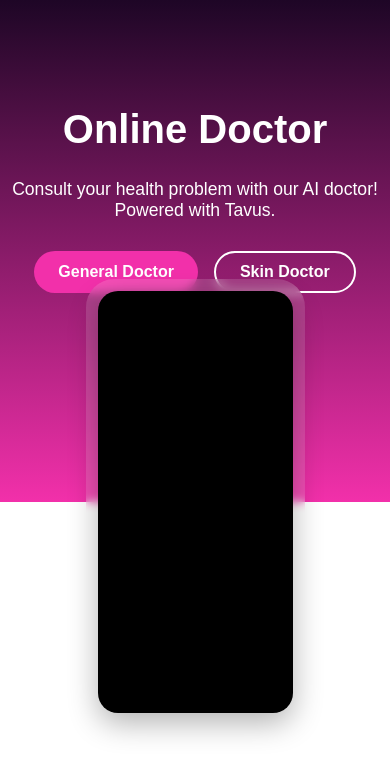
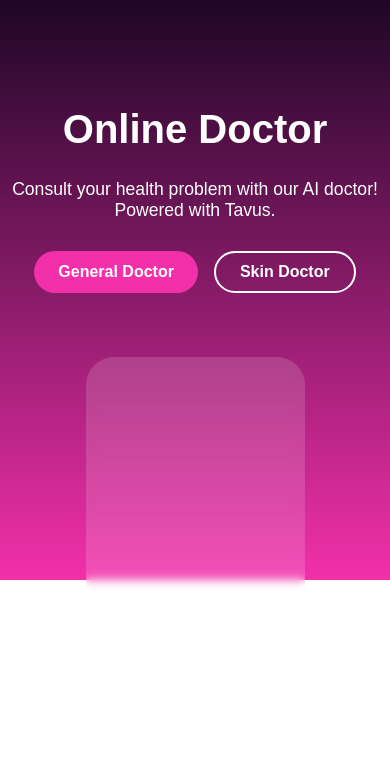
Before and after one commit to caleb-pena/health-consultation-with-tavus, a React (Create React App) app: page / in a window 390 px wide. Shown: the top 776 px of the page. Built offline with nearby package versions, Linux system fonts and the light colour scheme; no server answers.

Commit message:
fix: responsive

```diff
--- a/src/App.css
+++ b/src/App.css
@@ -56,8 +56,8 @@ p {
 .frosted-wrapper {
   position: relative;
   width: 50%;
-  height: 50vh;
-  margin: -25vh auto 0;
+  min-height: 50vh;
+  margin: -25vh auto 10vh;
 }
 
 .frosted-glass {
@@ -94,5 +94,6 @@ p {
   padding-top: 80px;
   width: 100%;
   height: 50vh;
+  min-height: 500px;
   background: linear-gradient(to bottom, #1E0626, #F230AA);
 }
```
